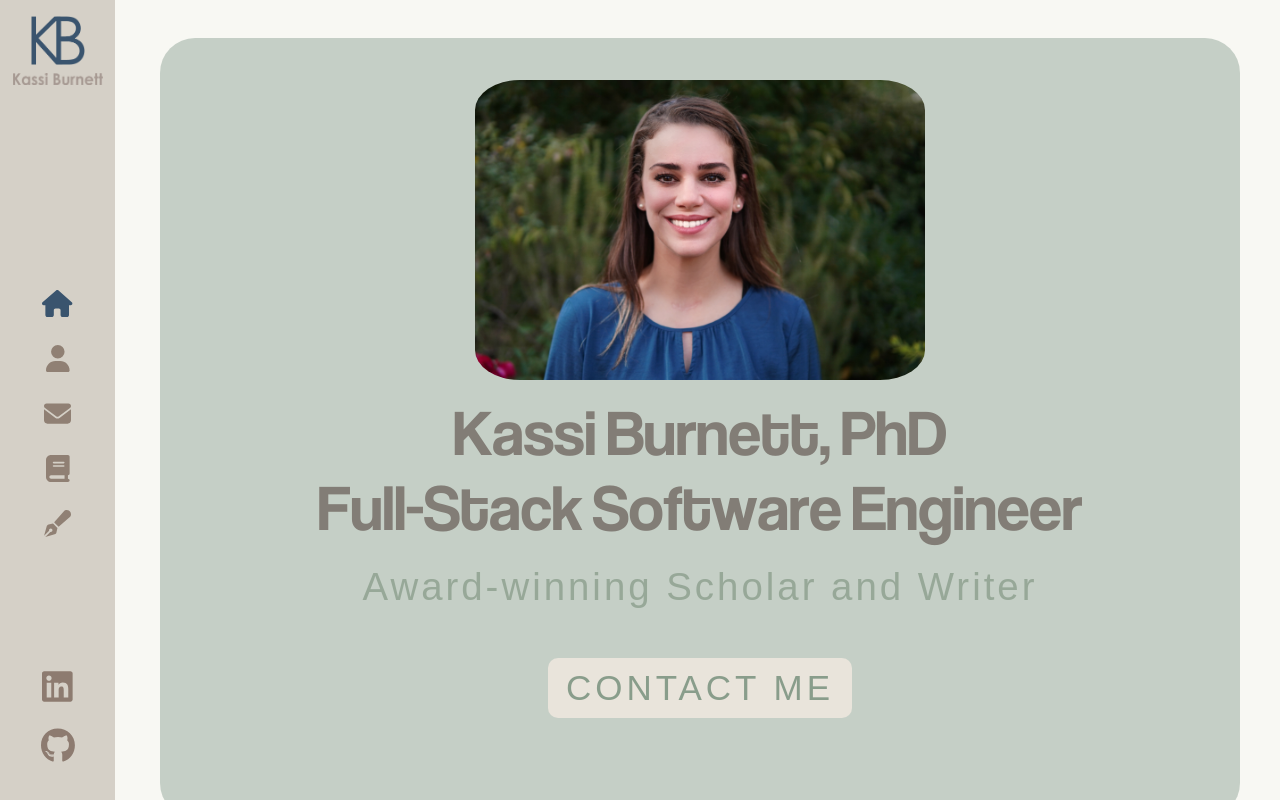
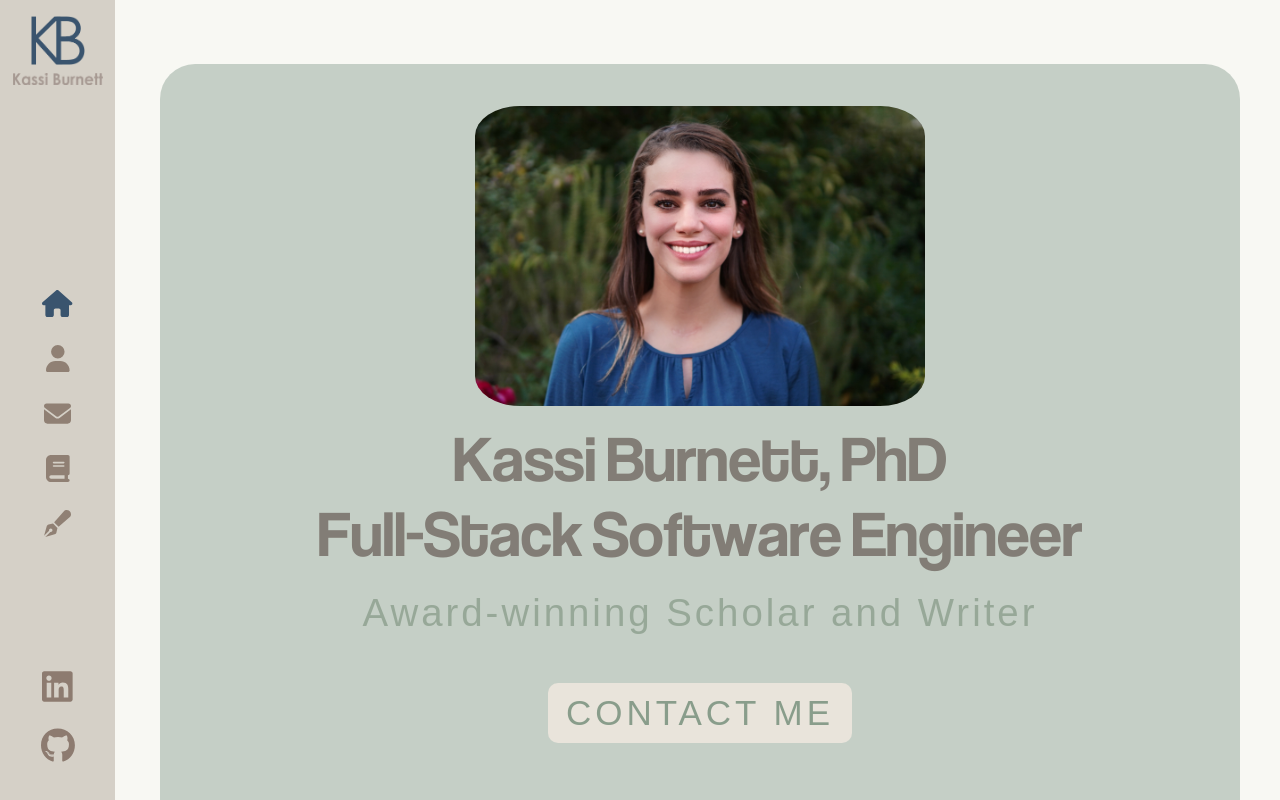
Before and after one commit to ErdbeerenindenBergen/ErdbeerenindenBergen.github.io, a React (Create React App) app in the folder my-app/: page / in a window 1280 px wide. Built offline with nearby package versions, Linux system fonts and the light colour scheme.

Commit message:
fixing margin on portfolio mobile

```diff
--- a/my-app/src/components/Home/homeIndex.scss
+++ b/my-app/src/components/Home/homeIndex.scss
@@ -64,7 +64,7 @@
 
   .home-background {
     background: rgb(197, 207, 198);
-    margin: 3% 40px 0 160px;
+    margin: 5% 40px 0px 160px;
     border-radius: 35px;
     padding-top: 20px;
   }
--- a/my-app/src/components/Portfolio/portfolioIndex.scss
+++ b/my-app/src/components/Portfolio/portfolioIndex.scss
@@ -65,6 +65,11 @@ h6 {
     }
 
     .portfolio-background {
+        margin-top: 0;
+        padding-top: 0;
+    }
+
+    .portfolio-background {
         background: rgb(248, 248, 243);
         margin: 0 0px 0 0px;
       }
--- a/my-app/src/components/Skills/skillsIndex.js
+++ b/my-app/src/components/Skills/skillsIndex.js
@@ -27,6 +27,7 @@ const Skills = () => {
             <div className='container skills-page'>
                 <div className="text-zone">
                     <div className='home-background'>
+                        <div className='centering-on-y-axis'>
                     <h1 className="right-sided">
                         <AnimatedLetters
                             letterClass={letterClass}
@@ -121,15 +122,7 @@ const Skills = () => {
                     <br/>
                     <br/>
                     <br/>
-                    <br/>
-                    <br/>
-                    <br/>
-                    <br/>
-                    <br/>
-                    <br/>
-                    <br/>
-                    <br/>
-
+                    </div>
                     </div>
                 </div>
             </div>
--- a/my-app/src/components/Skills/skillsIndex.scss
+++ b/my-app/src/components/Skills/skillsIndex.scss
@@ -21,6 +21,9 @@ h5 {
     background: none;
 }
 
+.centering-on-y-axis {
+
+}
 
 .tagcloud--item {
     color: rgb(255, 255, 255);
```
